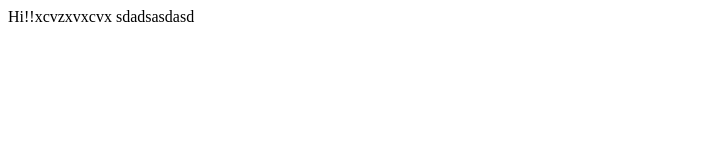
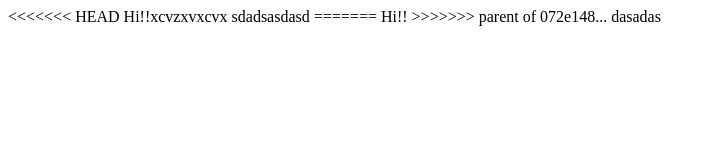
Before and after one commit to ricardomidia/ricardomidia.github.io, a plain HTML site: page index.html in a window 1280 px wide. Shown: the whole page, without its empty margins (0-716 px from the left). Drawn offline with Linux system fonts and the light colour scheme.

Commit message:
fiz nova alteração

```diff
--- a/index.html
+++ b/index.html
@@ -1,8 +1,13 @@
 <html>
 
       <body>
+<<<<<<< HEAD
             Hi!!xcvzxvxcvx
 sdadsasdasd
+=======
+            Hi!!
+
+>>>>>>> parent of 072e148... dasadas
       </body>
 
 </html>
```
